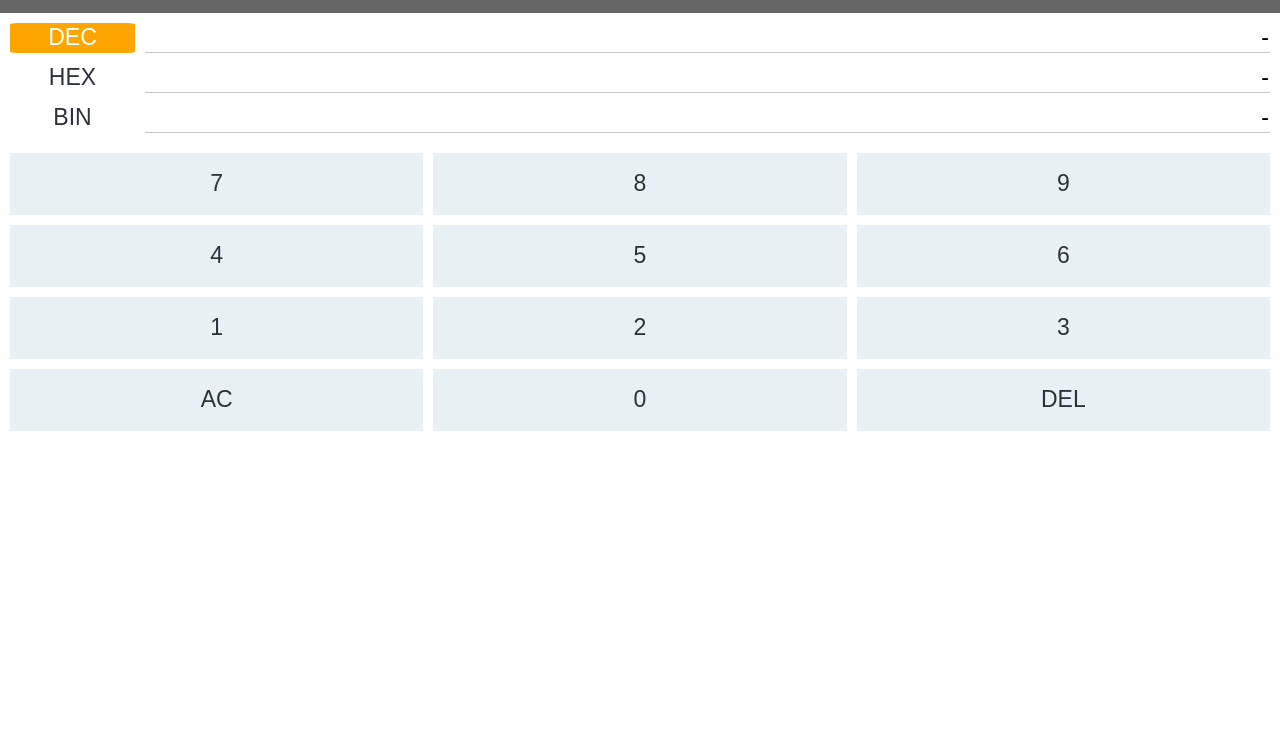
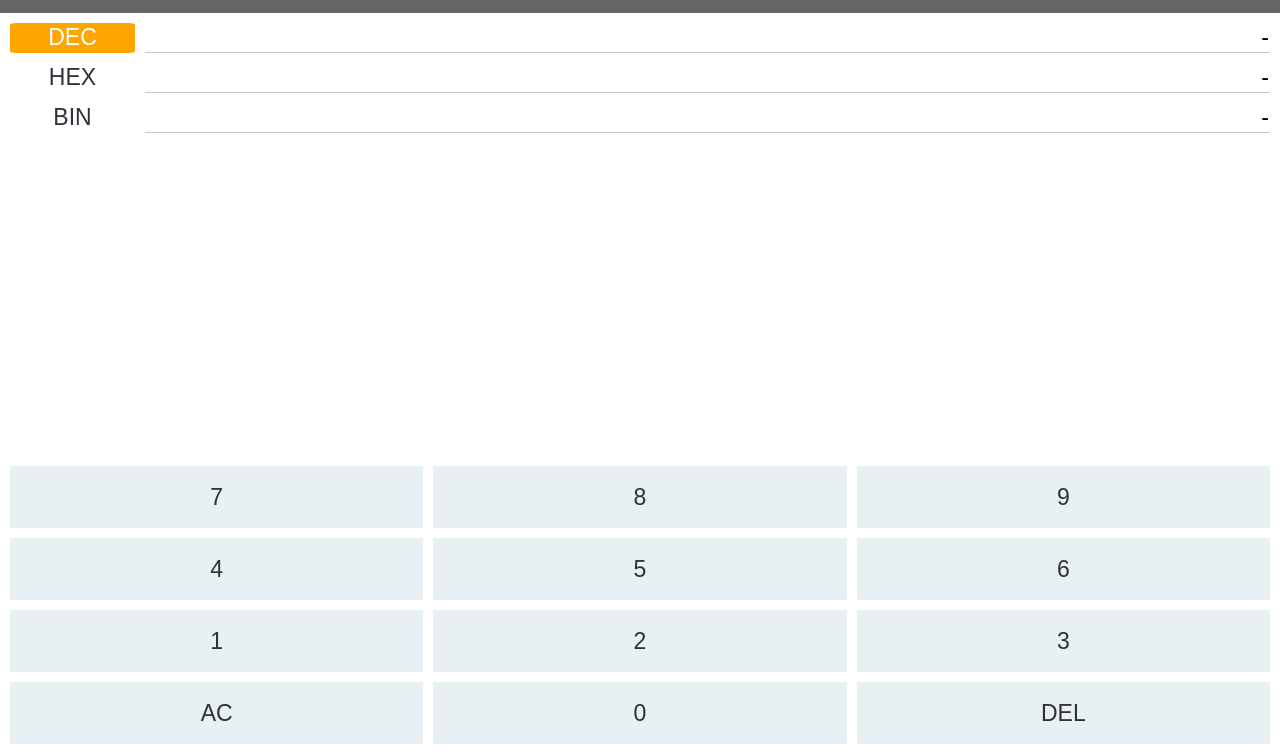
Before and after one commit to vulpes-vulpeos/Numeral-system-converter, a plain HTML site: page index.html in a window 1280 px wide. Shown: the part 46-800 px from the top of the page. Drawn offline with Linux system fonts and the light colour scheme.

Commit message:
Update index.html

```diff
--- a/index.html
+++ b/index.html
@@ -4,6 +4,7 @@
 	<meta charset="utf-8">
 	<meta name="viewport" content="width=device-width, initial-scale=1, user-scalable=no, viewport-fit=cover">
 	<meta name="apple-mobile-web-app-capable" content="yes">
+	<meta name="theme-color" content="#666666">
 	<title>Numeral system converter</title>
 
 <!-- Javascript -->
@@ -258,7 +259,7 @@
 </table>
 
 <!-- keyboard table -->
-<table width="100%" cellspacing="10" id="keypad">
+<table width="100%" cellspacing="10" id="keypad" style="position: absolute; bottom:0px; padding-bottom: env(safe-area-inset-bottom);">
 
 </table>
 
```
